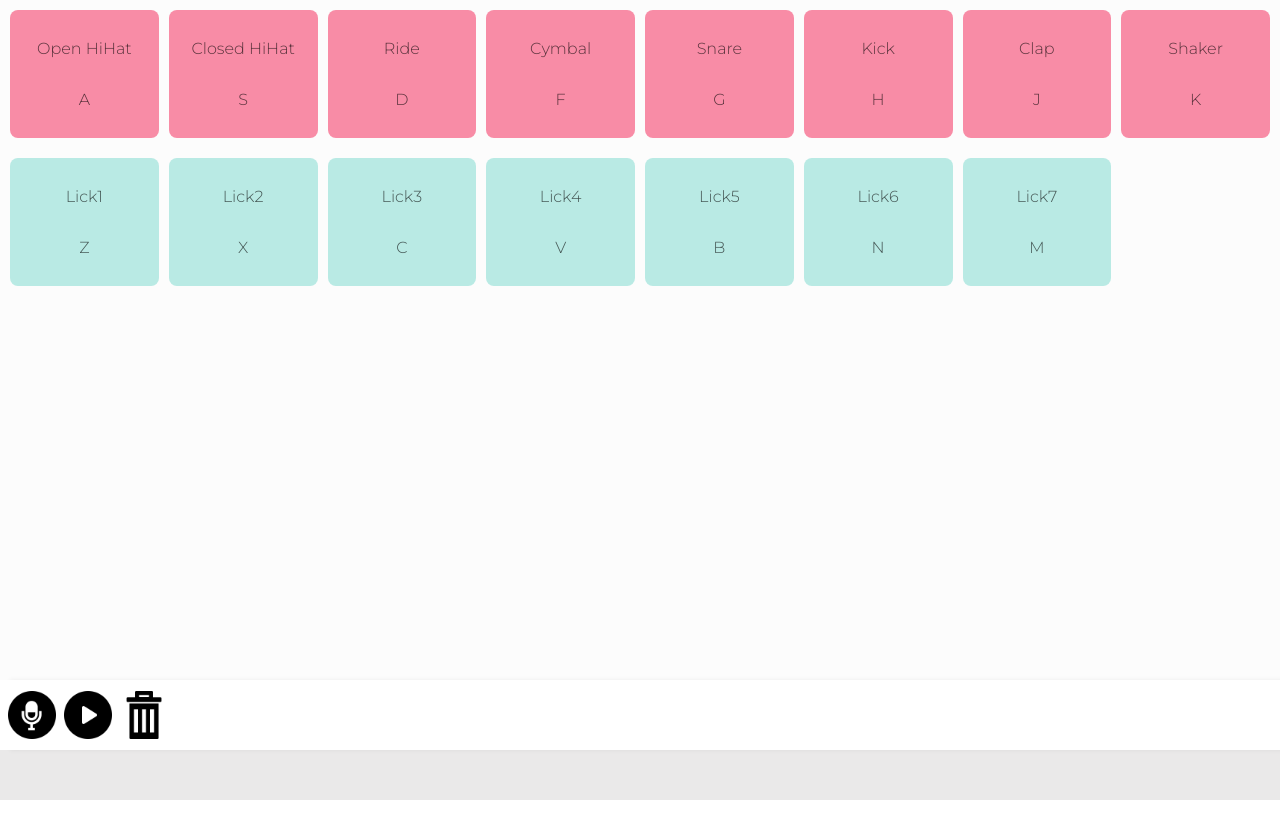
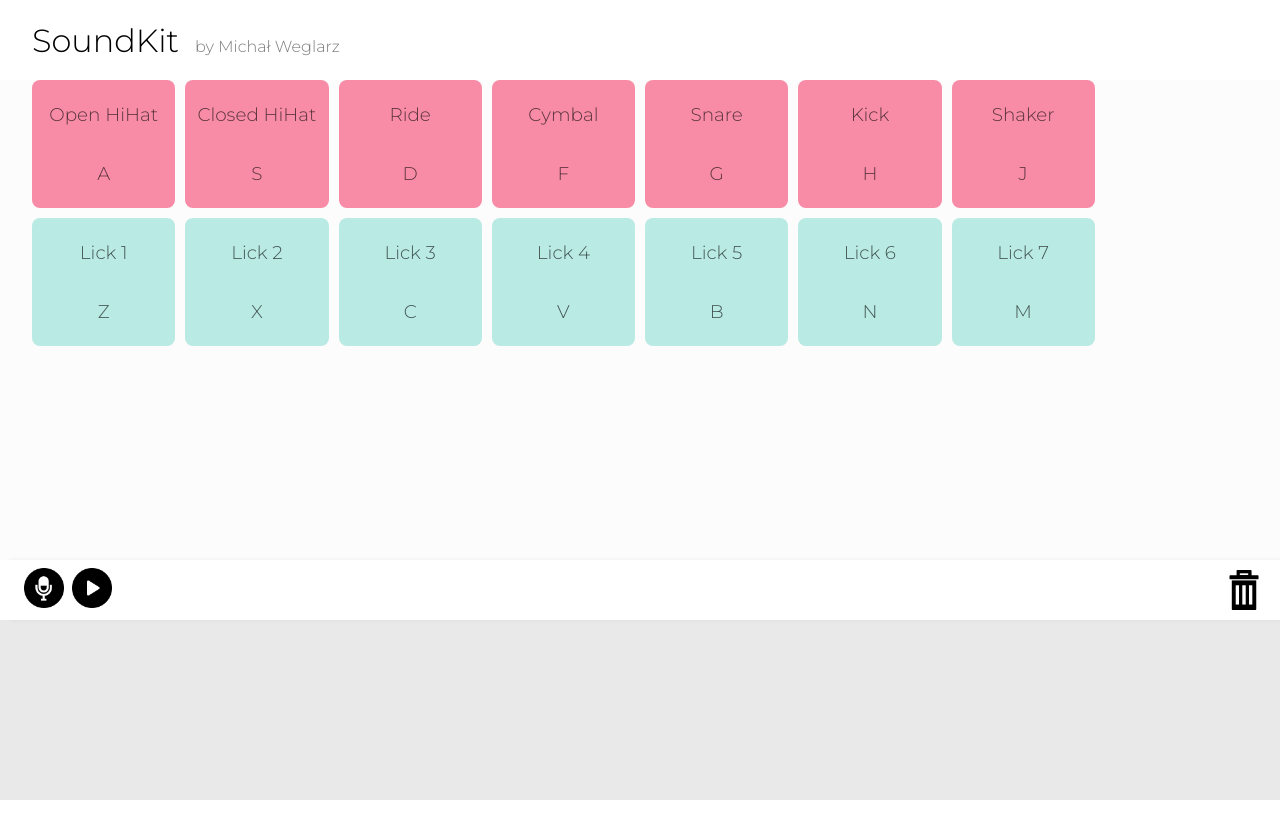
Before and after one commit to morteify/soundkit, a website with bundled scripts: page index.html in a window 1280 px wide. After the commit the page ends 800 px from the top, so only its background shows below. Built offline with nearby package versions, Linux system fonts and the light colour scheme.

Commit message:
Add page title

```diff
--- a/index.html
+++ b/index.html
@@ -12,7 +12,10 @@
     />
   </head>
   <body>
-    <header></header>
+    <header>
+      <h1>SoundKit</h1>
+      <p>by Michał Weglarz</p>
+    </header>
     <section id="instruments-section"></section>
     <section id="timeline-section"></section>
     <script type="module" src="main.js"></script>
--- a/main.js
+++ b/main.js
@@ -27,7 +27,6 @@ recordIcon.addEventListener('click', event => {
 		recordIcon.classList = 'timeline-section__control-panel__record'
 	state.lastInterval = Date.now()
 })
-controlPanel.appendChild(recordIcon)
 
 const playIcon = document.createElement('img')
 playIcon.src = './assets/Icons/play-button.png'
@@ -36,7 +35,10 @@ playIcon.addEventListener('click', event => {
 	state.isRecording = false
 	playSavedSounds(state)
 })
-controlPanel.appendChild(playIcon)
+const recordAndPlayIcons = document.createElement('div')
+recordAndPlayIcons.appendChild(recordIcon)
+recordAndPlayIcons.appendChild(playIcon)
+controlPanel.appendChild(recordAndPlayIcons)
 
 const removeSavedTrackIcon = document.createElement('img')
 removeSavedTrackIcon.src = './assets/Icons/delete-photo.png'
@@ -49,7 +51,7 @@ controlPanel.appendChild(removeSavedTrackIcon)
 
 
 const savedSoundsSection = document.createElement('div')
-savedSoundsSection.style = 'width: 100%; height: 65%; display: flex; justify-content: flex-start; align-items: center;'
+savedSoundsSection.style = 'width: 100%; height: 75%; display: flex; justify-content: flex-start; align-items: center;'
 timelineSection.appendChild(savedSoundsSection)
 
 
--- a/src/drums.js
+++ b/src/drums.js
@@ -50,17 +50,17 @@ export const drums = [
 		cssClassName: 'instruments-section__drums__kick',
 		color: '#f7567c'
 	},
-	{
-		name: 'Clap',
-		sound: Clap,
-		key: 'J',
-		cssClassName: 'instruments-section__drums__clap',
-		color: '#f7567c'
-	},
+	// {
+	// 	name: 'Clap',
+	// 	sound: Clap,
+	// 	key: 'J',
+	// 	cssClassName: 'instruments-section__drums__clap',
+	// 	color: '#f7567c'
+	// },
 	{
 		name: 'Shaker',
 		sound: Shaker,
-		key: 'K',
+		key: 'J',
 		cssClassName: 'instruments-section__drums__shaker',
 		color: '#f7567c'
 	},
--- a/src/guitarLicks.js
+++ b/src/guitarLicks.js
@@ -9,49 +9,49 @@ export const Lick8 = new Audio('../../../assets/GuitarLicks/Lick9.wav')
 
 export const guitarLicks = [
 	{
-		name: 'Lick1',
+		name: 'Lick 1',
 		sound: Lick1,
 		key: 'Z',
 		cssClassName: 'instruments-section__guitar-licks__lick1',
 		color: '#99e1d9'
 	},
 	{
-		name: 'Lick2',
+		name: 'Lick 2',
 		sound: Lick2,
 		key: 'X',
 		cssClassName: 'instruments-section__guitar-licks__lick2',
 		color: '#99e1d9'
 	},
 	{
-		name: 'Lick3',
+		name: 'Lick 3',
 		sound: Lick3,
 		key: 'C',
 		cssClassName: 'instruments-section__guitar-licks__lick3',
 		color: '#99e1d9'
 	},
 	{
-		name: 'Lick4',
+		name: 'Lick 4',
 		sound: Lick4,
 		key: 'V',
 		cssClassName: 'instruments-section__guitar-licks__lick4',
 		color: '#99e1d9'
 	},
 	{
-		name: 'Lick5',
+		name: 'Lick 5',
 		sound: Lick5,
 		key: 'B',
 		cssClassName: 'instruments-section__guitar-licks__lick5',
 		color: '#99e1d9'
 	},
 	{
-		name: 'Lick6',
+		name: 'Lick 6',
 		sound: Lick8,
 		key: 'N',
 		cssClassName: 'instruments-section__guitar-licks__lick6',
 		color: '#99e1d9'
 	},
 	{
-		name: 'Lick7',
+		name: 'Lick 7',
 		sound: Lick7,
 		key: 'M',
 		cssClassName: 'instruments-section__guitar-licks__lick7',
--- a/src/instrumentButton.js
+++ b/src/instrumentButton.js
@@ -25,7 +25,7 @@ export function instrumentButton(obj, state, updateSavedSounds, targetOutput) {
 			}
 			targetOutput.innerHTML += '&nbsp'.repeat(Math.floor(currentAudioInfo.currentTime / 100))
 			const visualBlock = document.createElement('div')
-			visualBlock.style = `border-radius: 8px; width: 10px; height: 5em; background: ${color}`
+			visualBlock.style = `border-radius: 8px; width: 0.8rem; height: 8rem; background: ${color}`
 			targetOutput.appendChild(visualBlock)
 
 			updateSavedSounds(currentAudioInfo)
--- a/styles/styles.scss
+++ b/styles/styles.scss
@@ -6,18 +6,36 @@
 body {
   margin: 0;
   padding: 0;
+  font-family: "Montserrat";
+}
+
+header {
+  height: 10vh;
+  display: flex;
+  justify-content: flex-start;
+  align-items: center;
+  margin-left: 2em;
+  h1 {
+    font-weight: 300;
+    padding-right: 1rem;
+  }
+  p {
+    font-weight: 300;
+    color: rgba(0, 0, 0, 0.521);
+    padding-top: 0.75rem;
+  }
 }
 
 #instruments-section {
   background: #fcfcfc;
   width: 100vw;
-  height: 85vh;
+  height: 60vh;
 }
 
 #timeline-section {
   background: #d3d1d17a;
   width: 100vw;
-  height: 15vh;
+  height: 30vh;
 }
 
 %default-button {
@@ -27,6 +45,7 @@ body {
   align-items: center;
   flex-direction: column;
   font-family: "Montserrat";
+  font-size: 1.15rem;
   font-weight: 300;
   border-radius: 8px;
   color: rgba(0, 0, 0, 0.63);
@@ -46,7 +65,7 @@ body {
     display: grid;
     grid-template-columns: repeat(8, 1fr);
     grid-gap: 10px;
-    padding: 10px;
+    padding: 0 2rem;
     &--active {
       @extend %active-button;
     }
@@ -59,7 +78,7 @@ body {
     display: grid;
     grid-template-columns: repeat(8, 1fr);
     grid-gap: 10px;
-    padding: 10px;
+    padding: 10px 2rem;
   }
   &__guitar-licks > * {
     @extend %default-button;
@@ -68,8 +87,8 @@ body {
 }
 
 %control-icon {
-  height: 3rem;
-  height: 3rem;
+  height: 2.5rem;
+  height: 2.5rem;
   padding-left: 0.5rem;
   &:hover {
     cursor: pointer;
@@ -81,11 +100,12 @@ body {
 .timeline-section {
   &__control-panel {
     box-shadow: 10px -0px 5px rgba(0, 0, 0, 0.068);
-    height: 70px;
+    height: 25%;
     background: #fff;
     @include displayFlex(row);
-    justify-content: flex-start;
+    justify-content: space-between;
     align-items: center;
+    padding: 0 1rem;
     &__record {
       @extend %control-icon;
       &--active {
```
Also changed, not shown: styles/styles.css, 1 other file.
